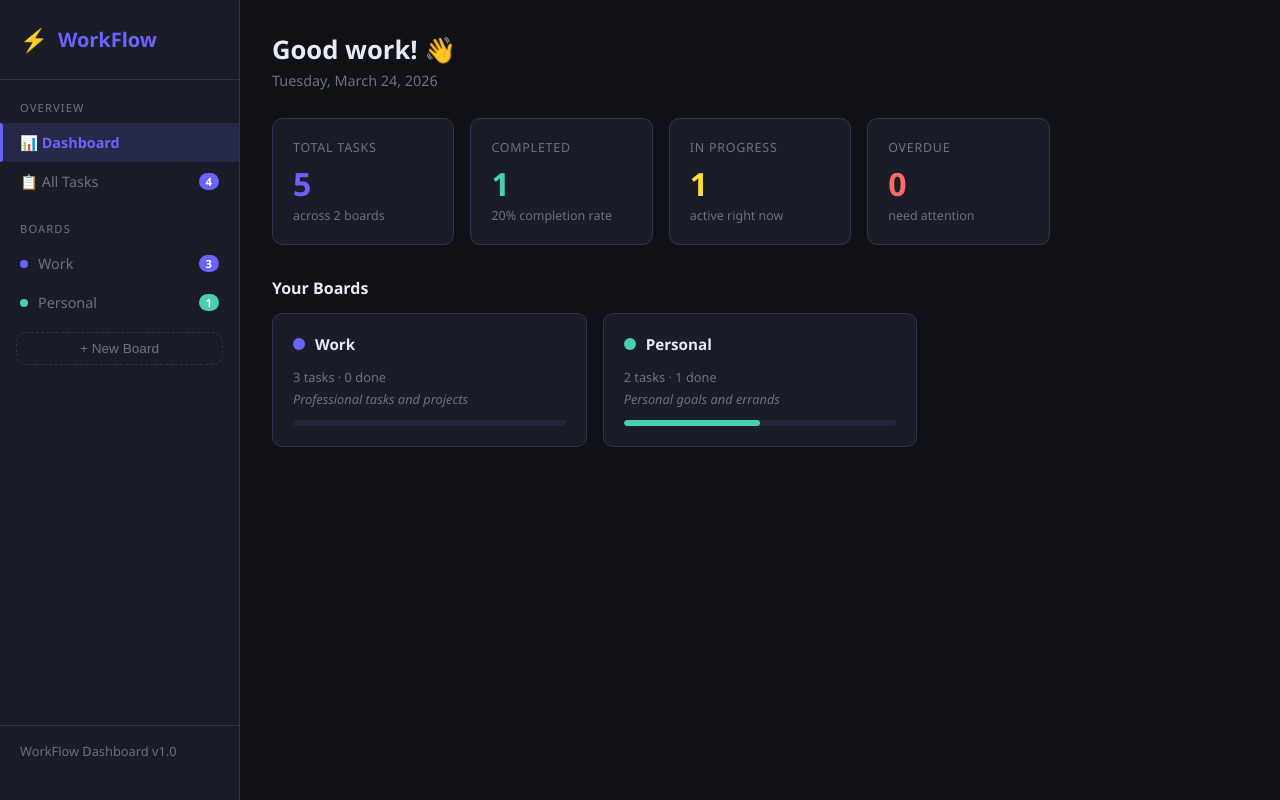
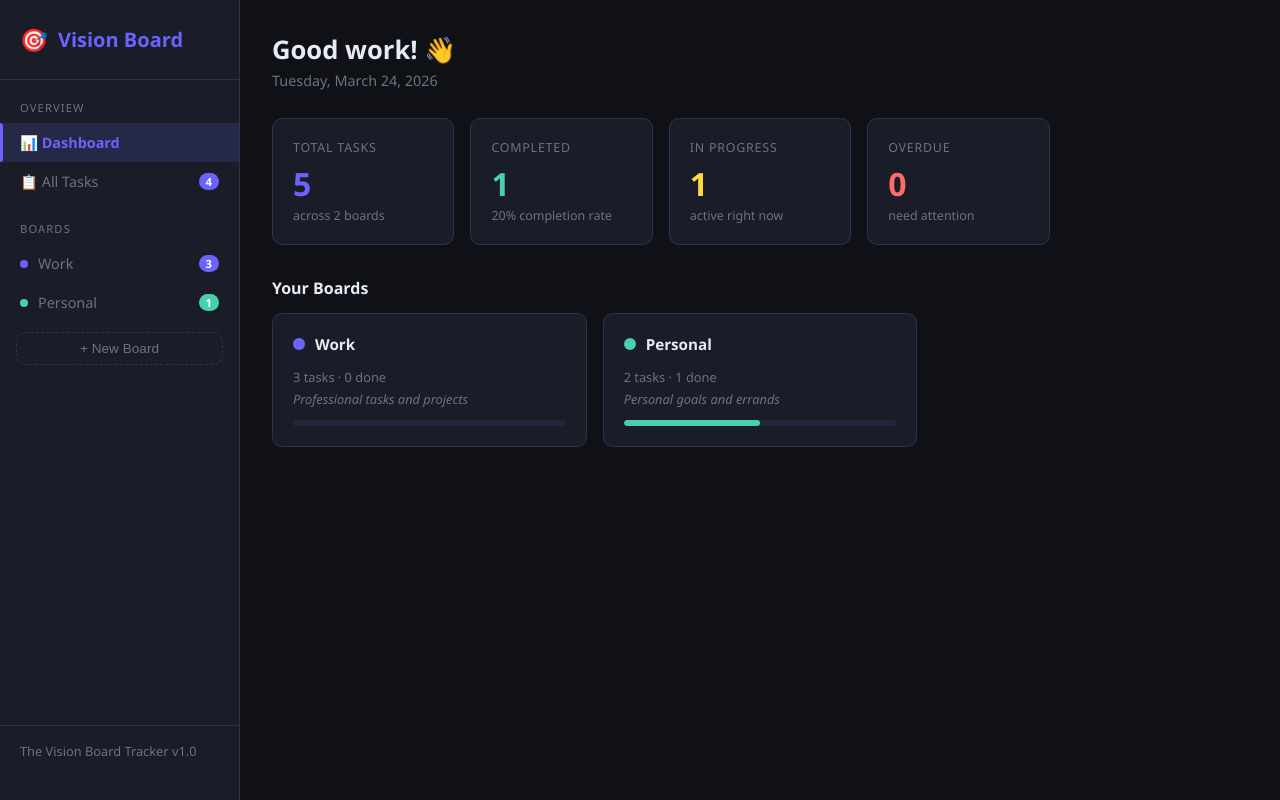
Before and after one commit to khaledsamen108/workflow-dashboard, a plain HTML site: page dashboard.html in a window 1280 px wide. Drawn offline with Linux system fonts and the light colour scheme.

Commit message:
Rename to The Vision Board Tracker

```diff
--- a/dashboard.html
+++ b/dashboard.html
@@ -3,7 +3,7 @@
 <head>
   <meta charset="UTF-8" />
   <meta name="viewport" content="width=device-width, initial-scale=1.0" />
-  <title>Workflow Dashboard</title>
+  <title>The Vision Board Tracker</title>
   <style>
     /* ===== RESET & BASE ===== */
     *, *::before, *::after { box-sizing: border-box; margin: 0; padding: 0; }
@@ -406,7 +406,7 @@
 
 <!-- SIDEBAR -->
 <nav id="sidebar">
-  <div class="logo"><span class="logo-icon">⚡</span> WorkFlow</div>
+  <div class="logo"><span class="logo-icon">🎯</span> Vision Board</div>
 
   <div class="nav-section-title">Overview</div>
   <div class="nav-item active" data-page="dashboard" onclick="navigate('dashboard')">
@@ -421,7 +421,7 @@
   <div id="board-nav-list"></div>
   <button id="add-board-btn" onclick="openBoardModal()">+ New Board</button>
 
-  <div class="sidebar-bottom">WorkFlow Dashboard v1.0</div>
+  <div class="sidebar-bottom">The Vision Board Tracker v1.0</div>
 </nav>
 
 <!-- MAIN -->
```
